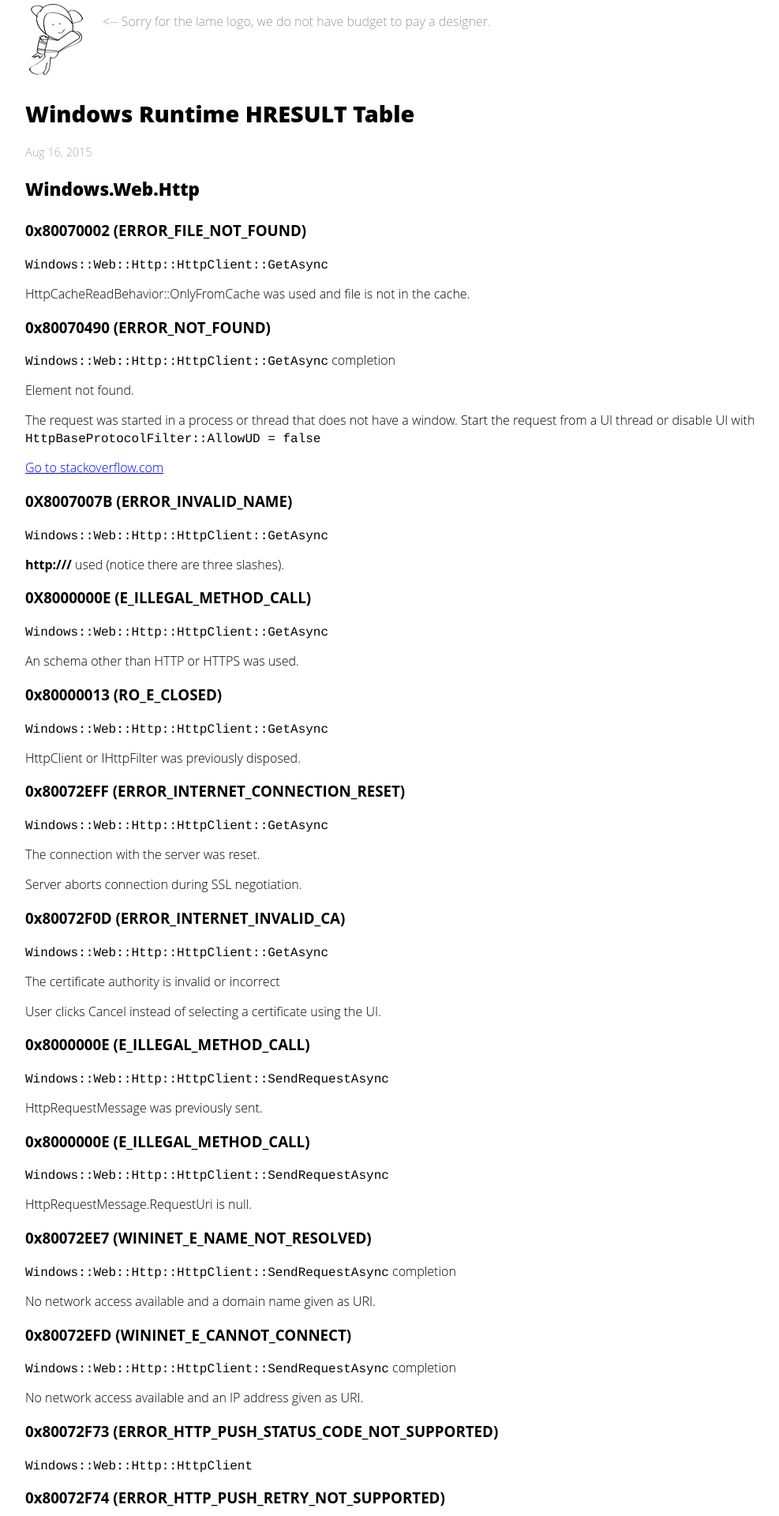
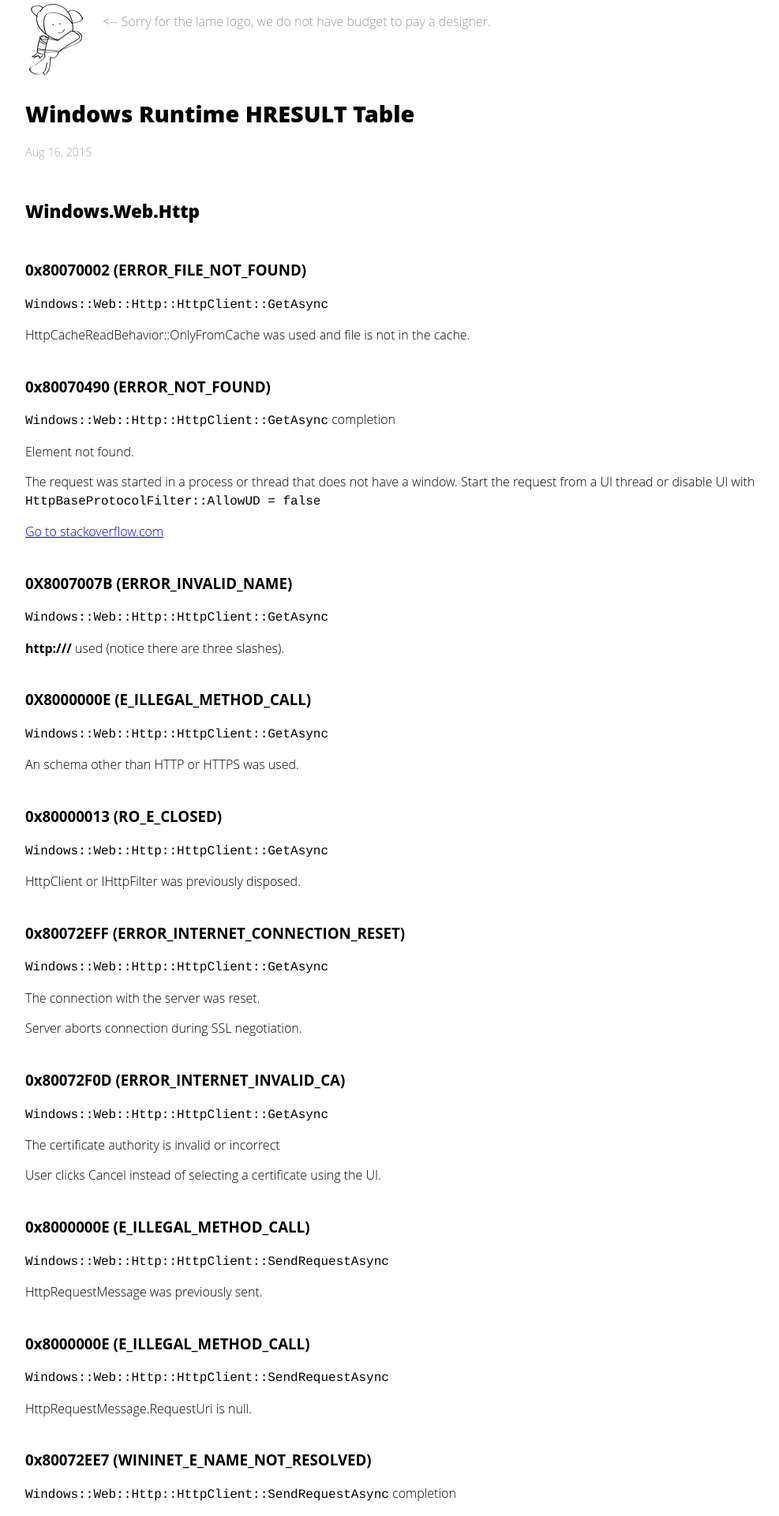
Before and after one commit to kiewic/kiewic.github.io, a Jekyll site: the page built from _posts/2015-08-16-windows-runtime-hresult-table.md, in a window 1280 px wide. Shown: the top 1920 px of the page at 79% size, without its empty margins (8-995 px from the left). Built offline with Jekyll 4.4.1, drawn with Linux system fonts in a browser that asks for light colours; comment, search, counter and statistics services are not loaded.

Commit message:
More margin before a <h3> and more space between lines of text.

```diff
--- a/css/main.css
+++ b/css/main.css
@@ -14,10 +14,16 @@ h2 {
     font-size: 1.4em;
     line-height: 1.8em;
     font-weight: 900;
+    margin-top: 2em;
+}
+
+h3 {
+    margin-top: 2.2em;
 }
 
 p, li {
     font-size: 1em;
+    line-height: 1.4em;
     font-weight: 300;
 }
 
```
